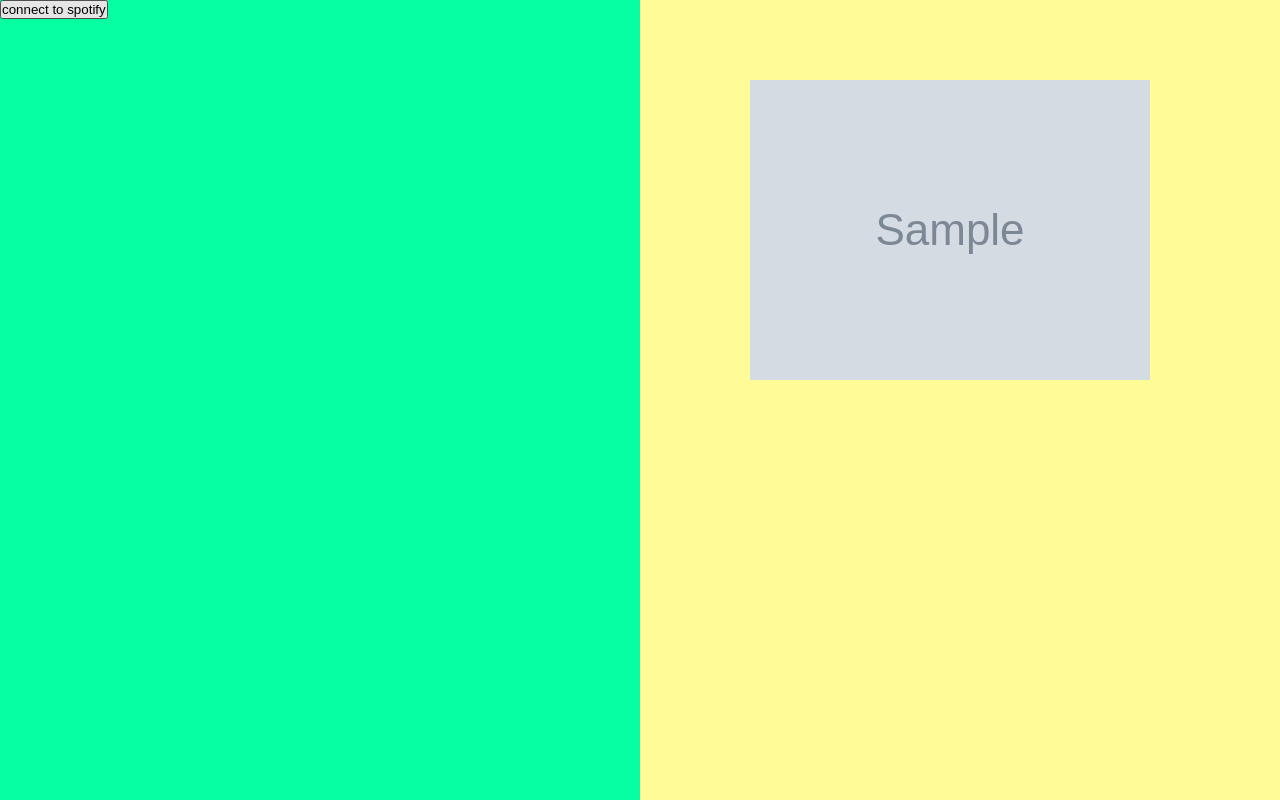
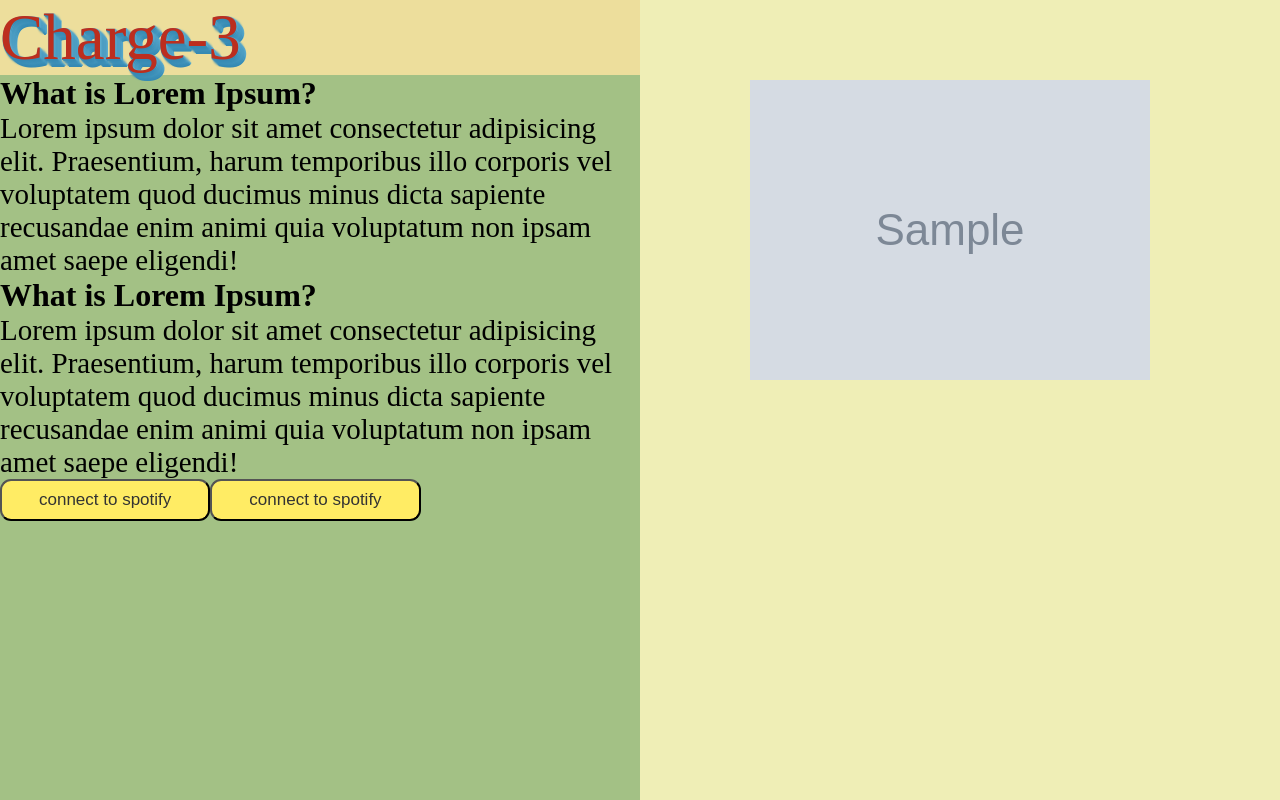
Before and after one commit to khaldi505/Charge-3_App, a Python web app: template templates/landing_page.html in a window 1280 px wide. Run offline with Jinja, Linux system fonts and the light colour scheme; the template is opened without the code that fills it: most values are stand-ins (such as "Sample title", 1, 10 or a date in 2020); grey boxes marked "Sample" are stand-in pictures.

Commit message:
templates and static

```diff
--- a/static/home_styles.css
+++ b/static/home_styles.css
@@ -7,13 +7,21 @@
 #left{
   width: 50%;
   height: 100vh;
-  background: #05ffa1;
+  background: #a3c185;
 }
+#title {
+  font-size: 65px;
+  color: #bc2e1e;
+  background: #edde9c;
+  text-shadow: 0 1px 0px #378ab4, 1px 0 0px #5dabcd, 1px 2px 1px #378ab4, 2px 1px 1px #5dabcd, 2px 3px 2px #378ab4, 3px 2px 2px #5dabcd, 3px 4px 2px #378ab4, 4px 3px 3px #5dabcd, 4px 5px 3px #378ab4, 5px 4px 2px #5dabcd, 5px 6px 2px #378ab4, 6px 5px 2px #5dabcd, 6px 7px 1px #378ab4, 7px 6px 1px #5dabcd, 7px 8px 0px #378ab4, 8px 7px 0px #5dabcd;
+  color: #bc2e1e;
+  background: #edde9c;
+  }
 
 #right{
   width: 50%;
   height: 100vh;
-  background: #fffb96;
+  background: #efeeb6;
   position: absolute;
   top: 0;
   right: 0;
@@ -24,3 +32,19 @@
   top: 10%;
   left: 750px;
 }
+.buttons{
+  display: flex;
+}
+.myButton {
+
+	background-color:#ffec64;
+	border-radius:11px;
+	display:inline-block;
+	cursor:pointer;
+	color:#333333;
+	font-family:Arial;
+	font-size:17px;
+	padding:9px 37px;
+	text-decoration:none;
+  text-shadow:0px 1px 0px #ffee66;
+}
--- /dev/null
+++ b/static/test_temp.css
@@ -0,0 +1,6 @@
+* {
+    background: #707070;
+    background: -moz-linear-gradient(top, #707070 0%, #8DB596 50%, #BEDBBB 100%);
+    background: -webkit-linear-gradient(top, #707070 0%, #8DB596 50%, #BEDBBB 100%);
+    background: linear-gradient(to bottom, #707070 0%, #8DB596 50%, #BEDBBB 100%);
+}
--- a/templates/landing_page.html
+++ b/templates/landing_page.html
@@ -4,15 +4,38 @@
     <link rel="stylesheet" href="{{ url_for('static', filename='home_styles.css') }}">
     <meta charset="UTF-8">
     <meta name="viewport" content="width=device-width, initial-scale=1.0">
-    <title>Charge-3 - music</title>
+    <title>Charge-3</title>
 </head>
 <body>
+    <div id="left">
+        <div id="title">Charge-3</div>
+    <div>
+        <h1> What is Lorem Ipsum?</h1>
+        <p style="font-size:29px" >
+           Lorem ipsum dolor sit amet consectetur adipisicing elit.
+           Praesentium, harum temporibus illo corporis
+           vel voluptatem quod ducimus minus
+           dicta sapiente recusandae enim animi quia voluptatum non ipsam amet saepe eligendi!
+        </p>
 
-    <div id="left">
-        <form action="/login" method="GET">
-            <input id="button" type="submit" value="connect to spotify"
-                 name="Submit" id="frm1_submit"/>
+        <h1> What is Lorem Ipsum?</h1>
+        <p style="font-size:29px" >
+           Lorem ipsum dolor sit amet consectetur adipisicing elit.
+           Praesentium, harum temporibus illo corporis
+           vel voluptatem quod ducimus minus
+           dicta sapiente recusandae enim animi quia voluptatum non ipsam amet saepe eligendi!
+        </p>
+    </div>
+    <div class="buttons">
+        <form class="button" action="/login" method="GET">
+            <input class="myButton" type="submit" value="connect to spotify"
+                name="Submit" id="frm1_submit"/>
         </form>
+        <form class="button" action="/login" method="GET">
+            <input class="myButton" type="submit" value="connect to spotify"
+                name="Submit" id="frm1_submit"/>
+        </form>
+    </div>
     </div>
     <div id="right"></div>
     <div id="img"><img src={{ image_file }} ></div>
--- a/templates/profile_2.html
+++ b/templates/profile_2.html
@@ -16,7 +16,7 @@
 
 
       <form class="buttons"   action="/add_new_playlist" method="GET">
-          <input class="create" type="submit" value="create playlist"
+          <input class="create" type="submit" value="genrate a new playlist"
                  name="Submit" id="frm1_submit"/>
           <button class="top" type="submit" formaction="/top_tracks">saved tracks</button>
       </form>
--- a/templates/tracks_test.html
+++ /dev/null
@@ -1,6 +0,0 @@
-
-
-                <div class="profile-name">
-            {{  }}
-            Followers: {{ followers }}
-        </div>
```
Also changed, not shown: templates/test_temp.html (added, +14 -0 lines).
